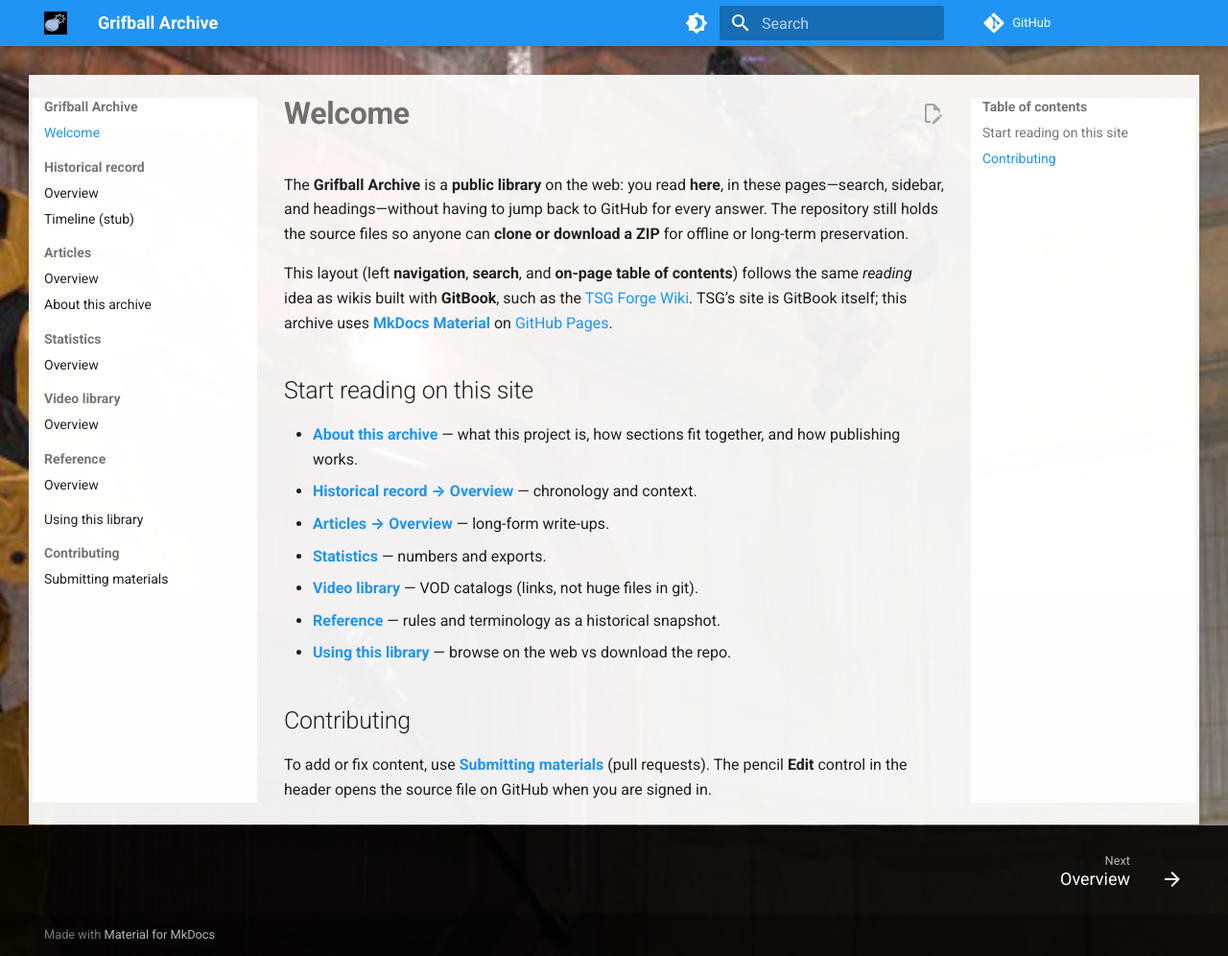
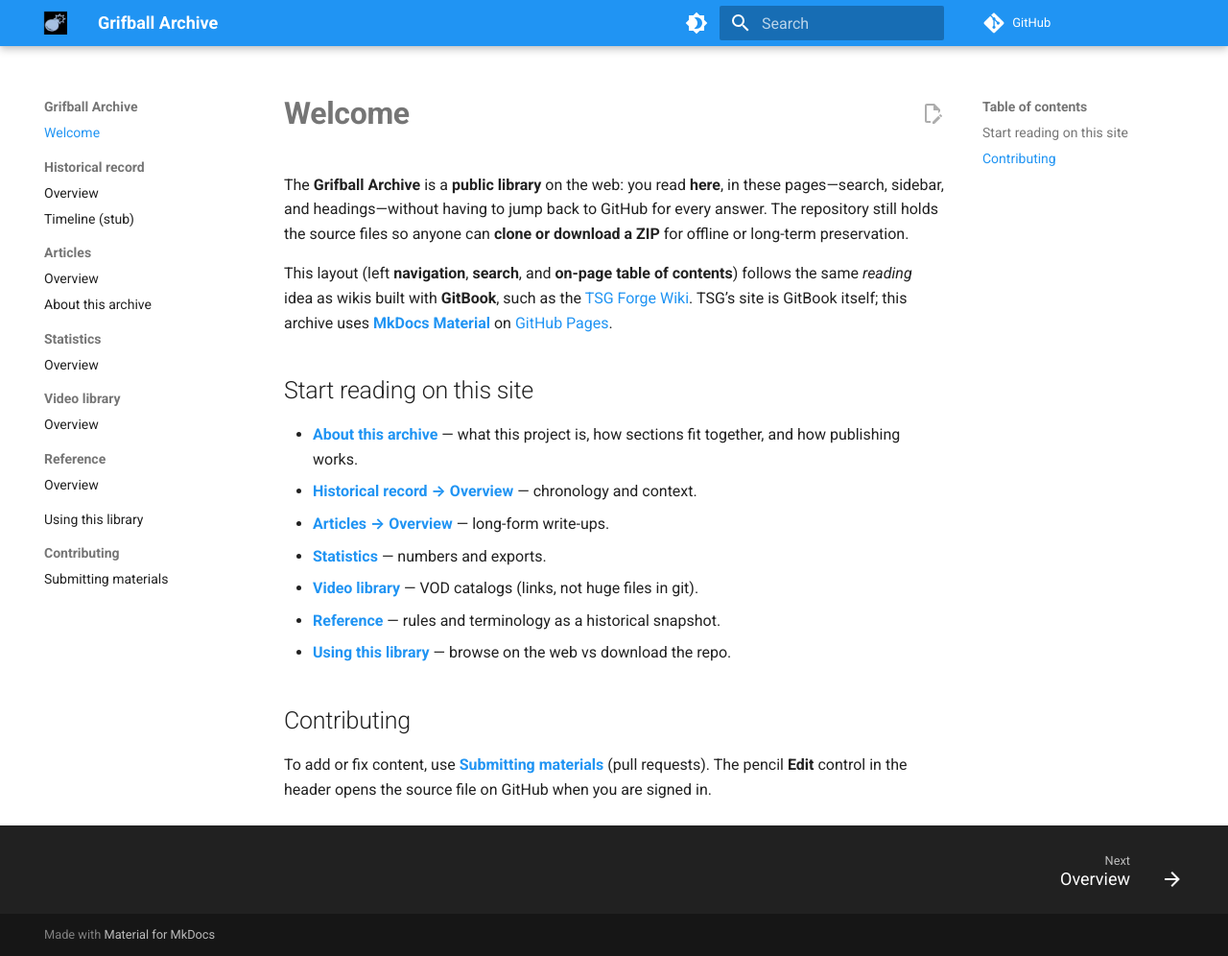
Before and after one commit to Grifball-Archive/Grifball-Archive, an MkDocs documentation site: the page built from docs/index.md, in a window 1280 px wide and 996 px high. Shown: the whole window at 96% size. Built offline with MkDocs 1.6.1 and Material for MkDocs 9.7.7, drawn with Linux system fonts in a browser that asks for light colours; comment, search, counter and statistics services are not loaded.

Commit message:
Remove custom background image CSS; use default Material theme surfaces
Co-authored-by: Cursor <cursoragent@cursor.com>

```diff
--- a/docs/stylesheets/extra.css
+++ b/docs/stylesheets/extra.css
@@ -1,59 +1,5 @@
-/* Wallpaper + panels: fixed layer avoids “missing bg” on some routes (instant nav),
-   one rgba for all columns avoids darker seams where translucent panels met. */
+/* Default Material surfaces — no full-page background (avoids layout / instant-nav quirks). */
 
 .md-typeset h1 {
   font-weight: 600;
 }
-
-html {
-  background-color: #0d1117;
-}
-
-body {
-  position: relative;
-  isolation: isolate;
-}
-
-/* Full-viewport image behind the whole UI */
-body[data-md-color-scheme="default"]::before,
-body[data-md-color-scheme="slate"]::before {
-  content: "";
-  position: fixed;
-  inset: 0;
-  z-index: -1;
-  pointer-events: none;
-  background-repeat: no-repeat;
-  background-size: cover;
-  background-position: center;
-}
-
-body[data-md-color-scheme="default"]::before {
-  background-image: url("../assets/images/Halo_3_Grifball.jpg");
-}
-
-/* Same image in dark mode, with a dark wash so text/admonitions stay readable */
-body[data-md-color-scheme="slate"]::before {
-  background-image: linear-gradient(rgba(13, 16, 23, 0.9), rgba(13, 16, 23, 0.9)),
-    url("../assets/images/Halo_3_Grifball.jpg");
-}
-
-/* Same frosted value on every column → no opacity “stacking” at borders */
-body[data-md-color-scheme="default"] .md-main__inner,
-body[data-md-color-scheme="default"] .md-sidebar__scrollwrap {
-  background-color: rgba(255, 255, 255, 0.93) !important;
-}
-
-body[data-md-color-scheme="slate"] .md-main__inner,
-body[data-md-color-scheme="slate"] .md-sidebar__scrollwrap {
-  background-color: rgba(30, 35, 44, 0.94) !important;
-}
-
-/* Let the frosted layer show through — theme sometimes paints these solid */
-body[data-md-color-scheme="default"] .md-main,
-body[data-md-color-scheme="default"] .md-sidebar,
-body[data-md-color-scheme="default"] .md-content,
-body[data-md-color-scheme="slate"] .md-main,
-body[data-md-color-scheme="slate"] .md-sidebar,
-body[data-md-color-scheme="slate"] .md-content {
-  background: transparent !important;
-}
```
